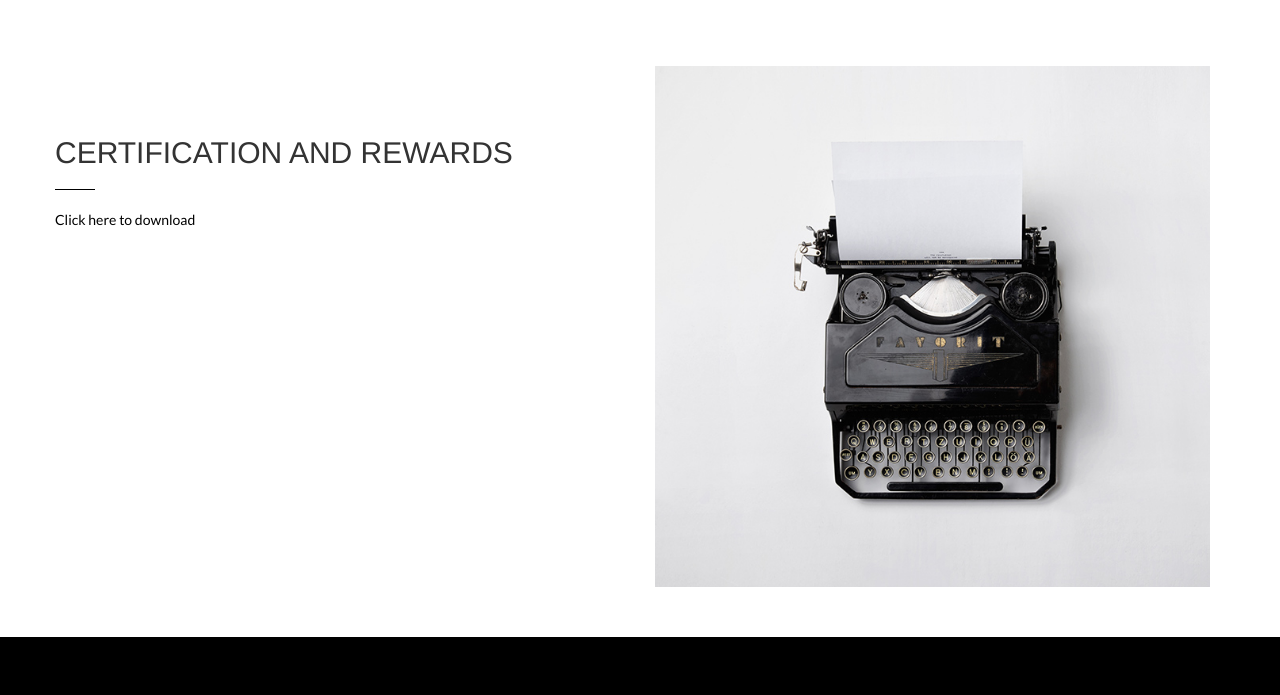
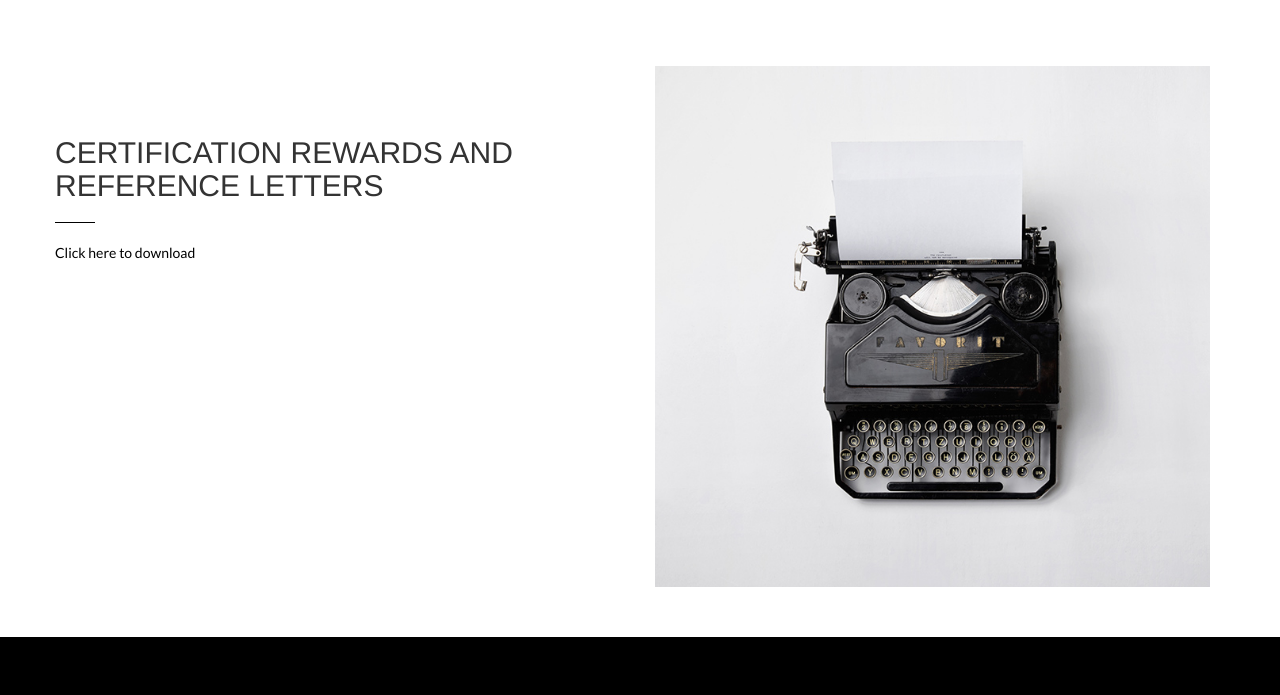
Before and after one commit to WeizheHu/HUweizhe.github.io, a plain HTML site: page index.html in a window 1280 px wide. Shown: the part 2640-3335 px from the top of the page. Drawn offline with nearby package versions, Linux system fonts and the light colour scheme.

Commit message:
Update index.html

```diff
--- a/index.html
+++ b/index.html
@@ -132,7 +132,7 @@
         <div class="row">
             <div class="col-md-6 section-text">
                 <div class="title title-left">
-                    <h2>Certification and rewards</h2>
+                    <h2>Certification rewards and Reference letters</h2>
 
                     <div class="divider divider-sm"></div>
                 </div>
```
